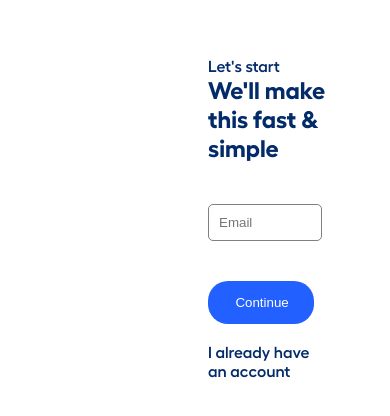
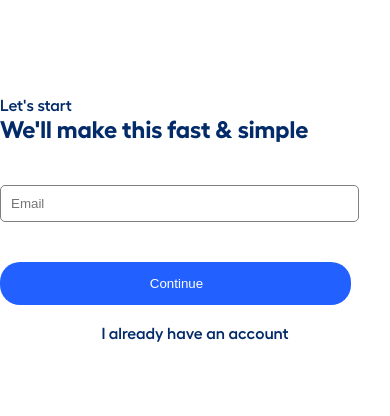
Before and after one commit to Emeka-Okpaleke/figur-signup, a React (Create React App) app: page / in a window 390 px wide. Shown: the part 202-618 px from the top of the page. Built offline with nearby package versions, Linux system fonts and the light colour scheme.

Commit message:
responsiveness adjusted

```diff
--- a/src/components/signup.css
+++ b/src/components/signup.css
@@ -3,15 +3,16 @@
     display: flex;
     /* align-items: center; */
     align-items: center;
-    justify-content: flex-start;
+    justify-content: center;
     height: 100vh;
 }
 
 .login-box{
     max-width: 500px;
     width: 100%;
-    margin-left: 208px;
-    margin-right: 4rem;
+    display: flex;
+    /* margin-left: 208px;
+    margin-right: 4rem; */
     /* border: 1px solid black; */
     flex-direction: column;
     padding-top: 40px;
--- a/src/index.css
+++ b/src/index.css
@@ -52,6 +52,10 @@ h2{
   }
 
   .login-box{
-    margin: 0 auto;
+    display: flex;
   }
+
+  .login-container{
+    justify-content: center;
 }
+}
```
